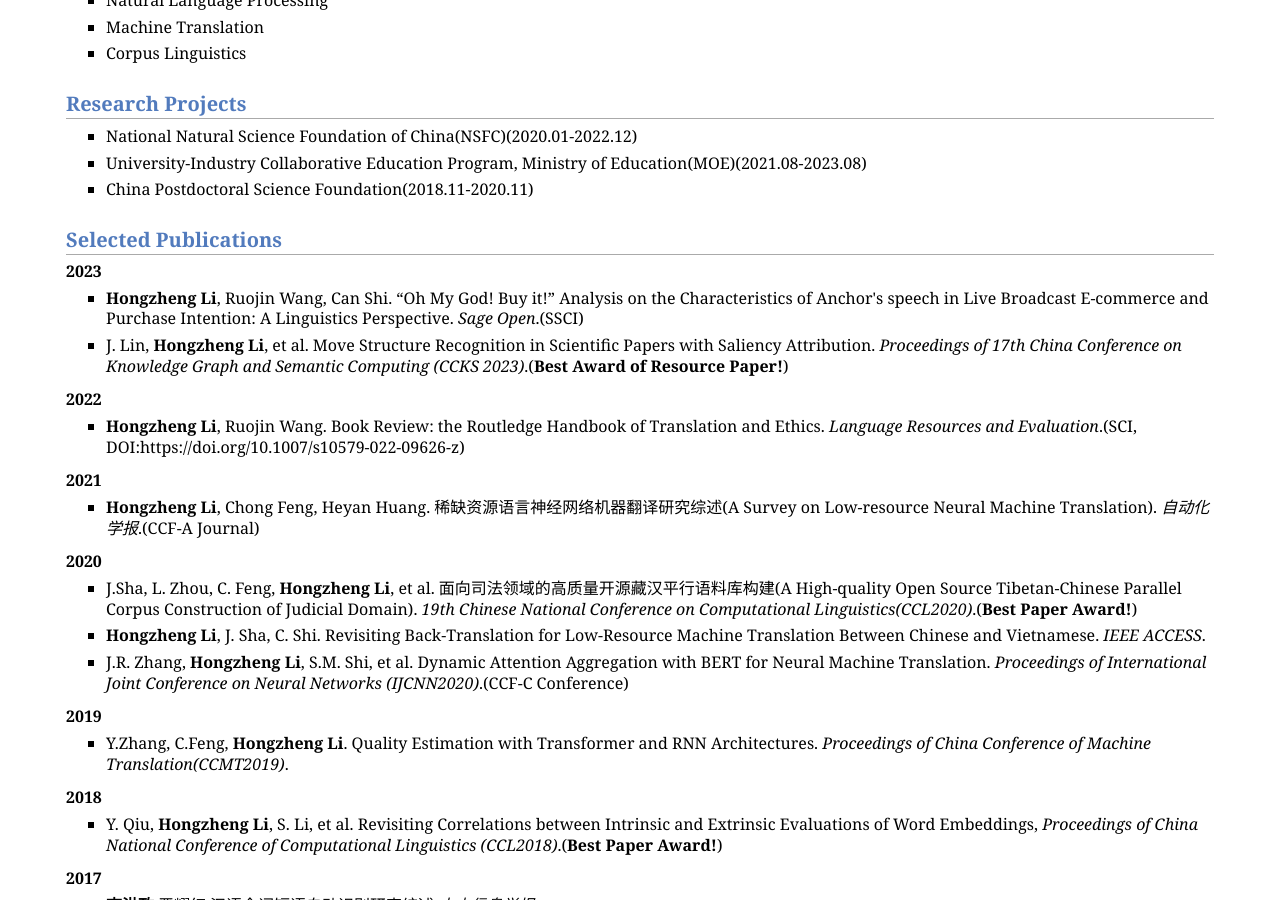
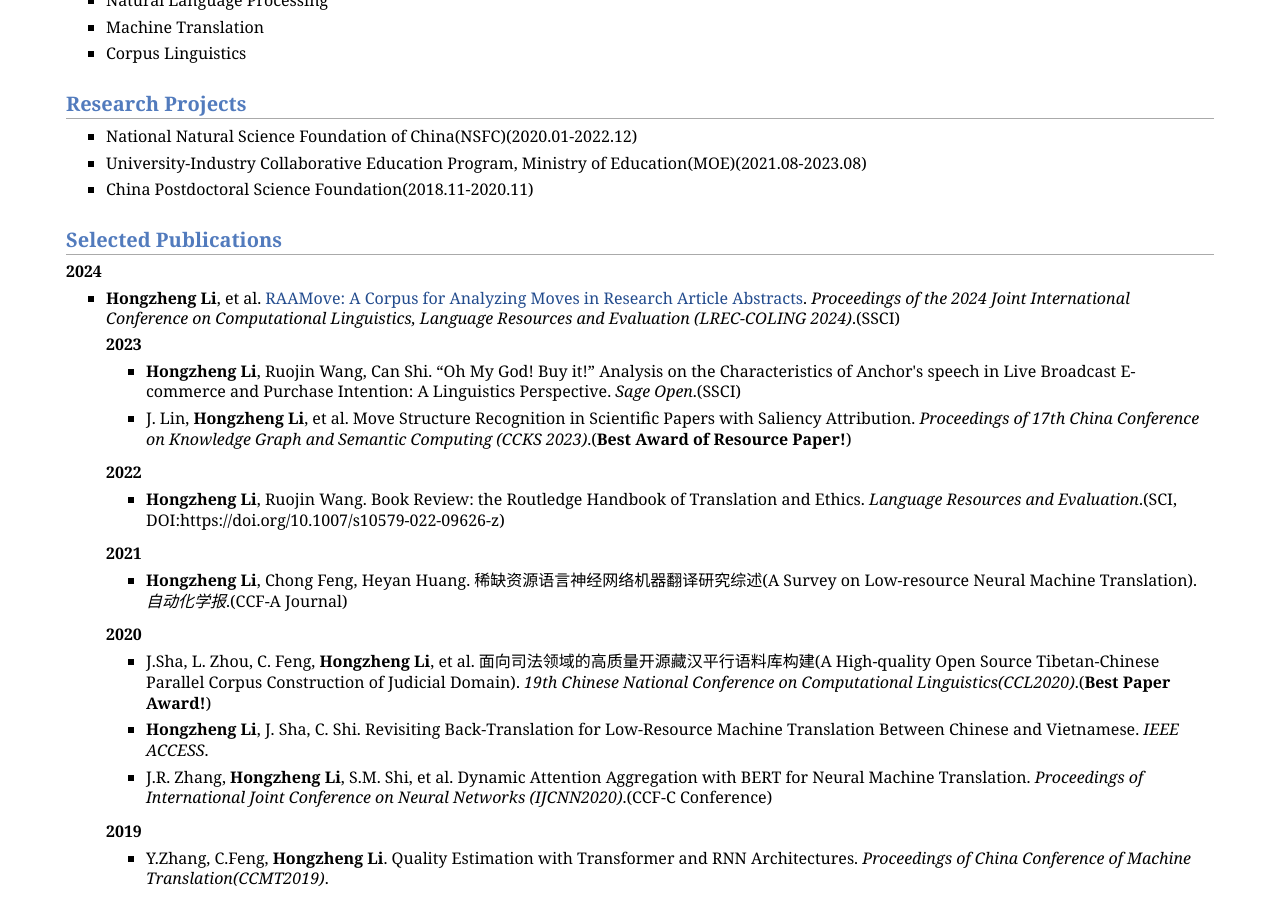
Before and after one commit to lihongzheng-nlp/lihongzheng-nlp.github.io, a Jekyll site: the page index.html, which Jekyll copies as it is, in a window 1280 px wide and 900 px high, scrolled down 1277 px. Built offline with Jekyll 4.4.1, drawn with Linux system fonts in a browser that asks for light colours.

Commit message:
Update paper

```diff
--- a/index.html
+++ b/index.html
@@ -76,6 +76,10 @@
 </li>
 </ul>
 <h2>Selected Publications </h2>
+<p><b>2024</b></p>
+<ul>
+<li><p><b>Hongzheng Li</b>, et al. <a href="https://aclanthology.org/2024.lrec-main.1181/">RAAMove: A Corpus for Analyzing Moves in Research Article Abstracts</a>. <i>Proceedings of the 2024 Joint International Conference on Computational Linguistics, Language Resources and Evaluation (LREC-COLING 2024)</i>.(SSCI) <br /></p>
+</li>
 <p><b>2023</b></p>
 <ul>
 <li><p><b>Hongzheng Li</b>, Ruojin Wang, Can Shi. “Oh My God! Buy it!” Analysis on the Characteristics of Anchor's speech in Live Broadcast E-commerce and Purchase Intention: A Linguistics Perspective. <i>Sage Open</i>.(SSCI) <br /></p>
```
